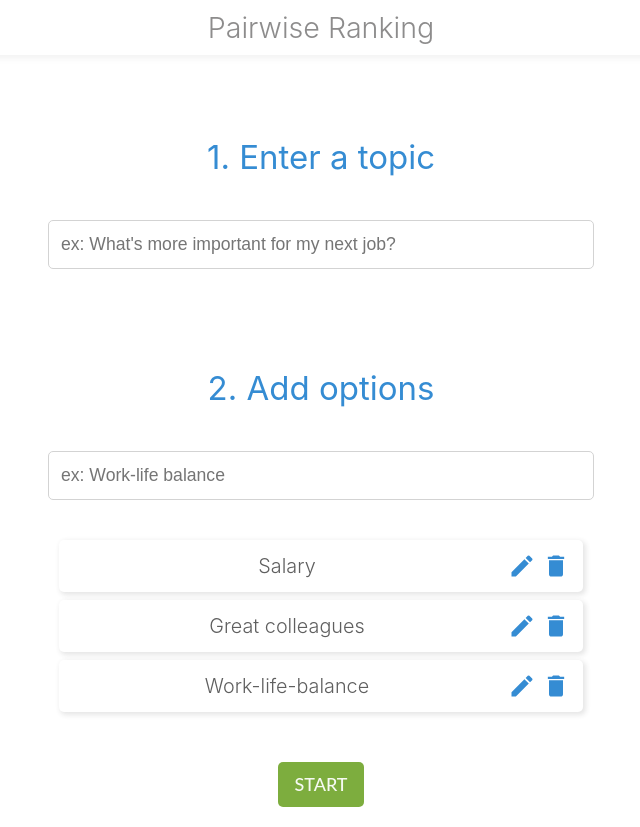
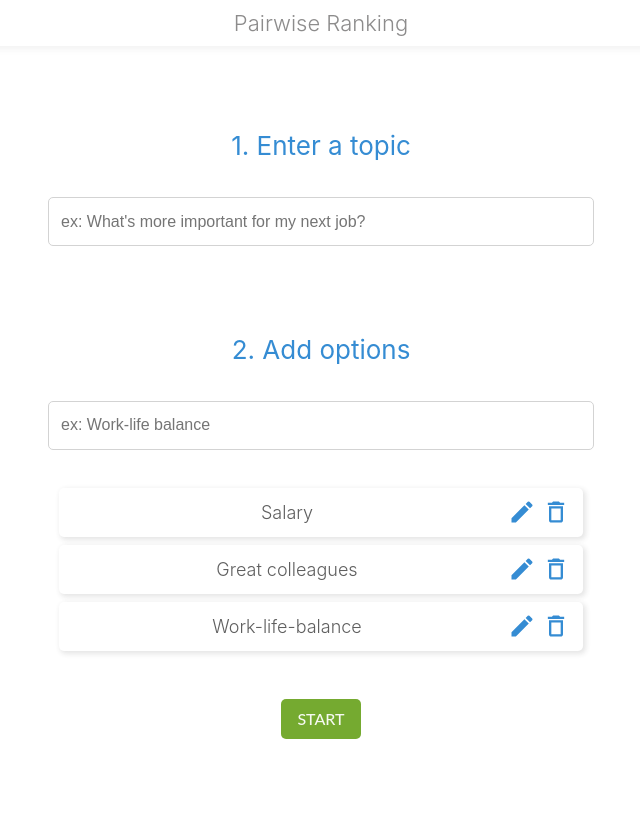
Before and after one commit to mariannefabre/pairwise-ranking-app, a React (Create React App) app: page / in a window 1280 px wide. Shown: the whole page, without its empty margins (319-959 px from the left). After the commit the page ends 800 px from the top, so only its background shows below. Built offline with nearby package versions, Linux system fonts and the light colour scheme.

Commit message:
Fix input whitespace issue

```diff
--- a/src/components/AddOptionTab.js
+++ b/src/components/AddOptionTab.js
@@ -1,15 +1,14 @@
 import { useDispatch } from "react-redux";
-import '../styles.css';
-import AddCircleIcon from '@material-ui/icons/AddCircle';
-
+import "../styles.css";
+import AddCircleIcon from "@material-ui/icons/AddCircle";
 
 const AddOptionTab = () => {
   const dispatch = useDispatch();
   let input;
 
   const handleClick = (value) => {
-    if(value) dispatch({ type: "ADD_OPTION", name: value });
-  }
+    if (value) dispatch({ type: "ADD_OPTION", name: value.trim() });
+  };
 
   const keyPressed = (e) => {
     if (e.key === "Enter") {
@@ -29,7 +28,7 @@ const AddOptionTab = () => {
         onKeyPress={keyPressed}
       />
       <AddCircleIcon
-      id= "addCircleIcon"
+        id="addCircleIcon"
         onClick={() => {
           handleClick(input.value);
           input.value = "";
--- a/src/components/Option.js
+++ b/src/components/Option.js
@@ -1,7 +1,7 @@
 import "../styles.css";
 import { useDispatch} from "react-redux";
 import { useState } from "react";
-import Delete from '@material-ui/icons/Delete';
+import DeleteOutlineIcon from '@material-ui/icons/DeleteOutline';
 import EditIcon from '@material-ui/icons/Edit';
 import CheckSharpIcon from '@material-ui/icons/CheckSharp';
 
@@ -41,7 +41,7 @@ const Option = ({ option }) => {
         )}
         {isEditable ? <CheckSharpIcon id="icon" onClick={handleEdit}></CheckSharpIcon> : <EditIcon id="icon" onClick={handleEdit}></EditIcon>}
 
-        <Delete id="icon" onClick={handleRemove}></Delete>
+        <DeleteOutlineIcon id="icon" onClick={handleRemove}/>
       </li>
     );
 
--- a/src/components/Ranking.js
+++ b/src/components/Ranking.js
@@ -2,6 +2,7 @@ import { useSelector, useDispatch } from "react-redux";
 import "../styles.css";
 import ThumbUpIcon from "@material-ui/icons/ThumbUp";
 import ThumbDownIcon from "@material-ui/icons/ThumbDown";
+import ReplayIcon from '@material-ui/icons/Replay';
 
 const Ranking = () => {
   const topic = useSelector((state) => state.topic);
@@ -60,12 +61,13 @@ const Ranking = () => {
       <table className="ranking-table">
         <tbody>{renderedRanking}</tbody>
       </table>
-      <button className="button second-button" onClick={handleRetakeTest}>
-        Retake Questionnaire
-      </button>
+      <div className="display-column">
+      <ReplayIcon id="icon" className="replay-button" onClick={handleRetakeTest}/>
       <button className="button main-button" onClick={handleCreateNew}>
         New Questionnaire
       </button>
+      </div>
+
     </div>
   );
 };
--- a/src/styles.css
+++ b/src/styles.css
@@ -2,7 +2,7 @@
   --main-bg-color: #ffffffee;
   --second-color: #358cd3;
   --third-color: rgb(141, 140, 140);
-  --fourth-color: rgba(110, 163, 39, 0.89);
+  --fourth-color: rgba(101, 160, 23, 0.89);
   background-color: var(--main-bg-color);
 }
 html {
@@ -14,11 +14,7 @@ html {
     font-size: 20px;
   }
 }
-@media only screen and (min-width: 1200px) {
-  html {
-    font-size: 22px;
-  }
-}
+
 .App {
   min-height: 100vh;
 }
@@ -43,7 +39,7 @@ h1 {
   padding: 10px 0;
   width: 100%;
   margin: 0 auto;
-  font-size: 1.3em;
+  font-size: 1.1em;
   position: absolute;
   top: 0px;
   color: var(--third-color);
@@ -55,7 +51,7 @@ h2 {
   margin-bottom: 4vh;
   color: var(--third-color);
   font-weight: 300;
-  font-size: 1.3rem;
+  font-size: 1.2rem;
 }
 
 input {
@@ -84,9 +80,9 @@ input:focus::placeholder {
 .button {
   cursor: pointer;
   padding: 0 15px;
-  font-size: 18px;
+  font-size: 0.8rem;
   margin: 20px;
-  height: 45px;
+  height: 40px;
   font-family: "Lato", sans-serif;
   border: 1.5px solid transparent;
   font-weight: 550;
@@ -234,7 +230,7 @@ input:focus::placeholder {
 }
 
 .homepage-step {
-  font-size: 1.5em;
+  font-size: 1.3em;
 }
 
 .choice {
@@ -318,7 +314,7 @@ input:focus::placeholder {
 }
 .ranking-table {
   color: #707070;
-  margin: 50px auto;
+  margin: 40px auto;
   font-size: 1rem;
   font-weight: 300;
   width: 100%;
@@ -343,3 +339,12 @@ input:focus::placeholder {
   font-size: 1.2rem;
   color: var(--third-color);
 }
+.display-column{
+  display: flex;
+  flex-direction: column;
+  align-items: center;
+}
+.replay-button{
+  font-size: 1.8rem !important;
+  padding-bottom: 10px;
+}
```
